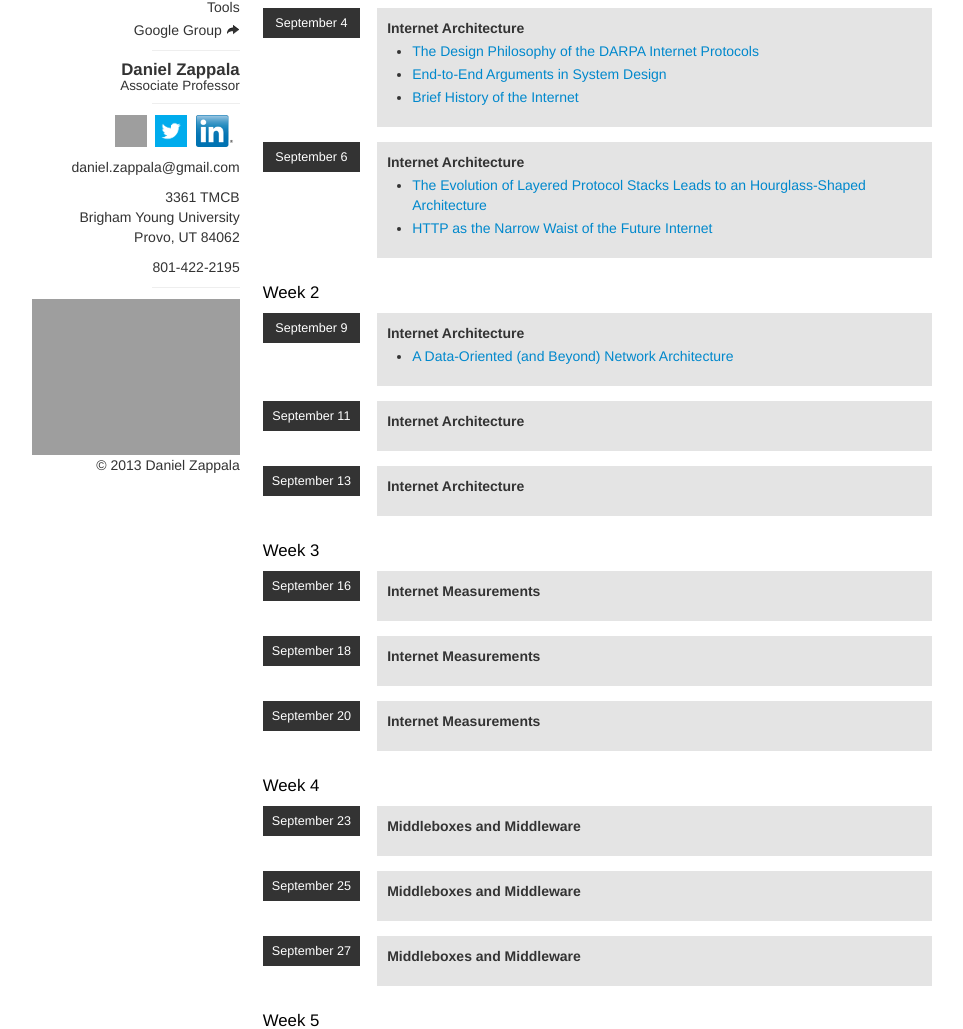
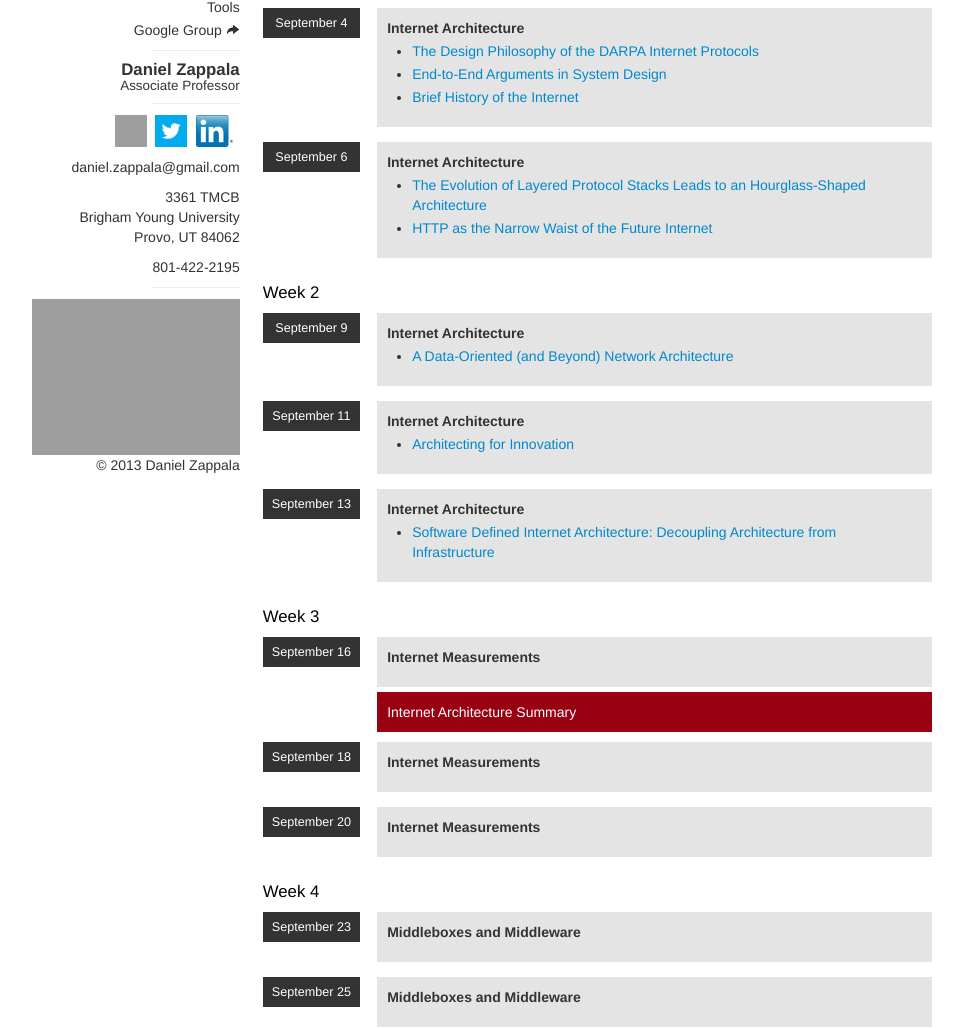
Before and after one commit to zappala/cs660-web, a Flask app: page /fall-2013/schedule in a window 1280 px wide. Shown: the part 172-1201 px from the top of the page, without its empty margins (158-1121 px from the left). Run offline with Flask 2, Linux system fonts and the light colour scheme; some libraries are stand-ins or nearby versions; grey boxes are pictures that could not be loaded.

Commit message:
Updated schedule for Fall 2013.

```diff
--- a/templates/index.html
+++ b/templates/index.html
@@ -19,7 +19,7 @@
 
       <h1>Course Materials</h1>
       <ul>
-	<li><a href="/fall-2013">2013 Fall</a></li>
+	<li><a href={{ url_for("show",directory="fall-2013")}}>2013 Fall</a></li>
       </ul>
     </div>
   </div>
--- a/views/fall2013.py
+++ b/views/fall2013.py
@@ -30,14 +30,17 @@ def fall2013schedule():
 
     d = s.day("September 11")
     d.lecture('Internet Architecture')
+    d.reading('Architecting for Innovation','d.http://www.sigcomm.org/sites/default/files/ccr/papers/2011/July/2002250-2002256.pdf')
 
     d = s.day("September 13")
     d.lecture('Internet Architecture')
+    d.reading('Software Defined Internet Architecture: Decoupling Architecture from Infrastructure','http://www1.icsi.berkeley.edu/~barath/papers/sdia-hotnets12.pdf')
 
     s.week()
 
     d = s.day("September 16")
     d.lecture('Internet Measurements')
+    d.assignment('Internet Architecture Summary','')
 
     d = s.day('September 18')
     d.lecture('Internet Measurements')
```
